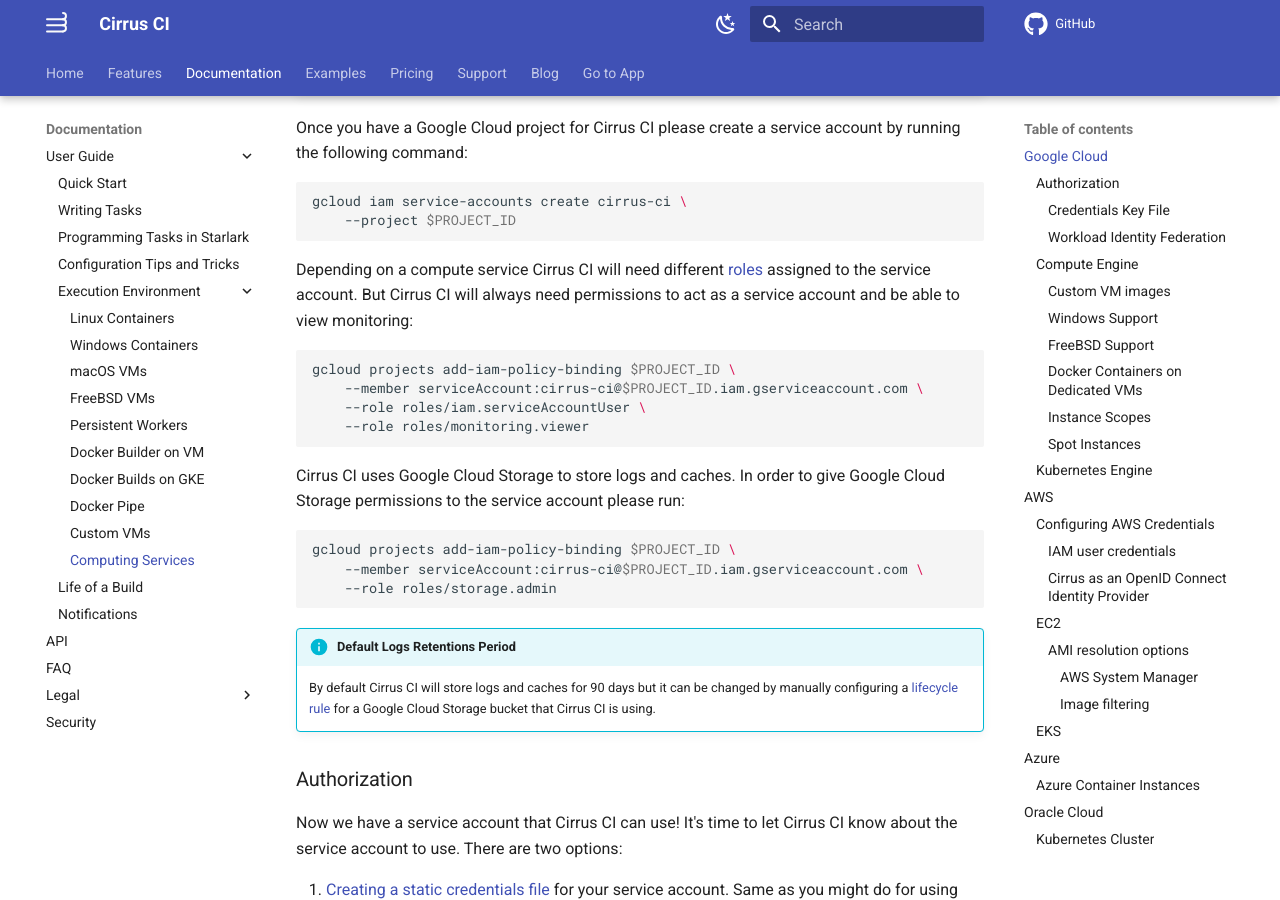
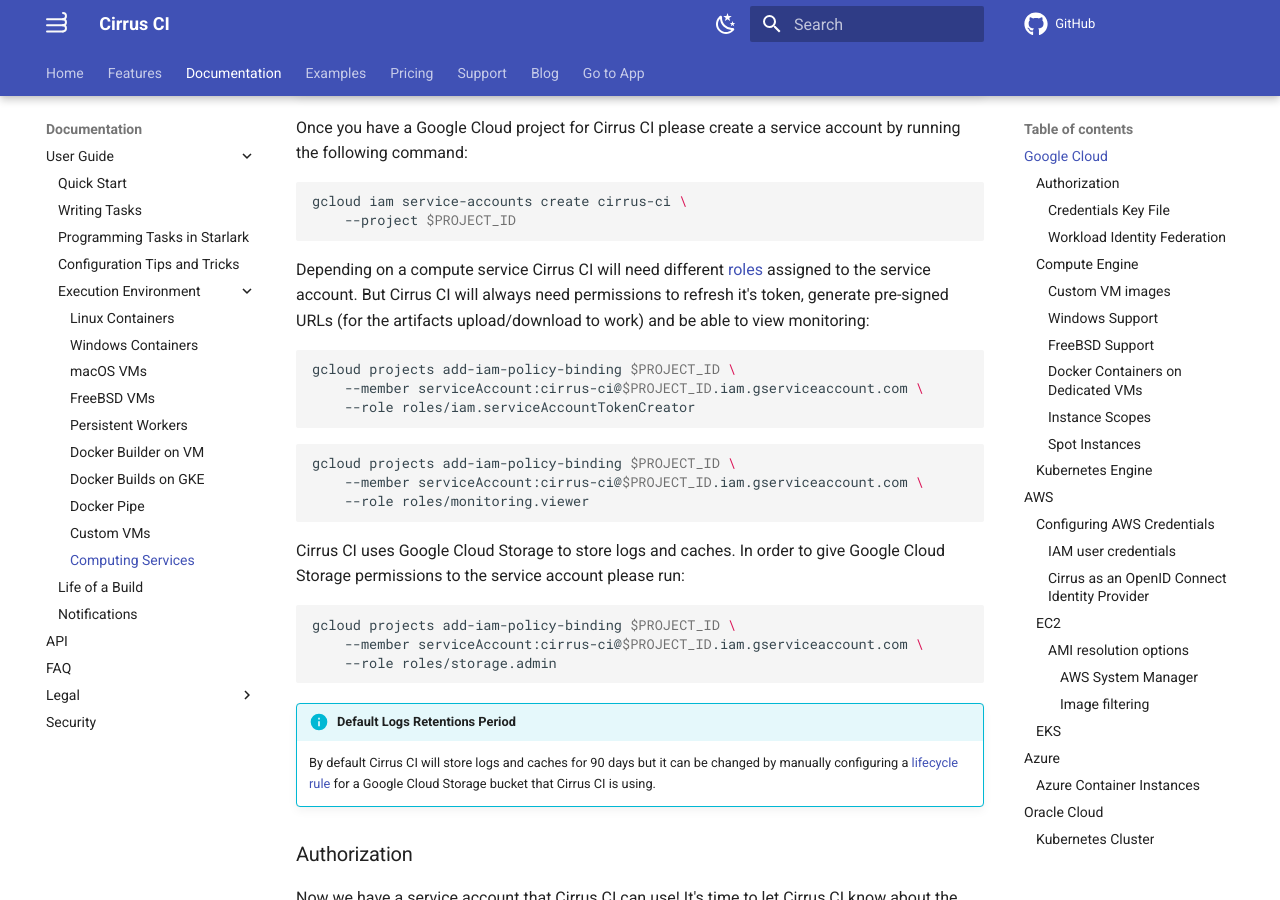
Before and after one commit to cirruslabs/cirrus-ci-docs, an MkDocs documentation site: the page built from docs/guide/supported-computing-services.md, in a window 1280 px wide and 900 px high, scrolled down 1968 px. Built offline with MkDocs 1.6.1 and Material for MkDocs 9.7.7, drawn with Linux system fonts in a browser that asks for light colours; emoji names are drawn with the system emoji font; comment, search, counter and statistics services are not loaded; some of the changed text lies outside the part shown.

Commit message:
Workload Identity Federation: add Service Account creation step (#1192)
* Workload Identity Federation: add Service Account creation step

* Remove weird "Provider" boldness that occurs only in some places

* Consistent indent

* Require roles/iam.serviceAccountTokenCreator for Cirrus CI service acc.

* Do not duplicate Service Account creation instructions

* gcloud IAM commands do not support multiple --role arguments

https://github.com/cloudfoundry/bosh-google-cpi-release/issues/142

* Add "pre-signed" to dictionary

````diff
--- a/docs/guide/supported-computing-services.md
+++ b/docs/guide/supported-computing-services.md
@@ -94,12 +94,17 @@ gcloud iam service-accounts create cirrus-ci \
 ```
 
 Depending on a compute service Cirrus CI will need different [roles](https://cloud.google.com/iam/docs/understanding-roles)
-assigned to the service account. But Cirrus CI will always need permissions to act as a service account and be able to view monitoring:
+assigned to the service account. But Cirrus CI will always need permissions to refresh it's token, generate pre-signed URLs (for the artifacts upload/download to work) and be able to view monitoring:
 
 ```bash
 gcloud projects add-iam-policy-binding $PROJECT_ID \
     --member serviceAccount:cirrus-ci@$PROJECT_ID.iam.gserviceaccount.com \
-    --role roles/iam.serviceAccountUser \
+    --role roles/iam.serviceAccountTokenCreator
+```
+
+```bash
+gcloud projects add-iam-policy-binding $PROJECT_ID \
+    --member serviceAccount:cirrus-ci@$PROJECT_ID.iam.gserviceaccount.com \
     --role roles/monitoring.viewer
 ```
 
@@ -193,7 +198,7 @@ Now let's setup Cirrus CI as a workload identity provider:
     export WORKLOAD_IDENTITY_POOL_ID="..." # value from above
     ```
 
-4. Create a Workload Identity **Provider** in that pool:
+4. Create a Workload Identity Provider in that pool:
 
     ```sh
     # TODO(developer): Update this value to your GitHub organization.
@@ -214,8 +219,9 @@ Now let's setup Cirrus CI as a workload identity provider:
     In the example above `--attribute-condition` flag asserts that the provider can be used with any repository of your organization.
     You can restrict the access further with attributes like `repository`, `repository_visibility` and `pr`.
 
-5. Allow authentications from the Workload Identity Provider originating from
-    your organization to impersonate the Service Account created above:
+5. If not yet created, [create a Service Account](#google-cloud) that Cirrus CI will impersonate to manage compute resources and [assign it the required roles](#google-cloud).
+
+6. Allow authentications from the Workload Identity Provider originating from your organization to impersonate the Service Account created above:
 
     ```sh
     gcloud iam service-accounts add-iam-policy-binding "cirrus-ci@${PROJECT_ID}.iam.gserviceaccount.com" \
````
Also changed, not shown: other parts of docs/guide/supported-computing-services.md (+1 -1 lines), 1 other file.
